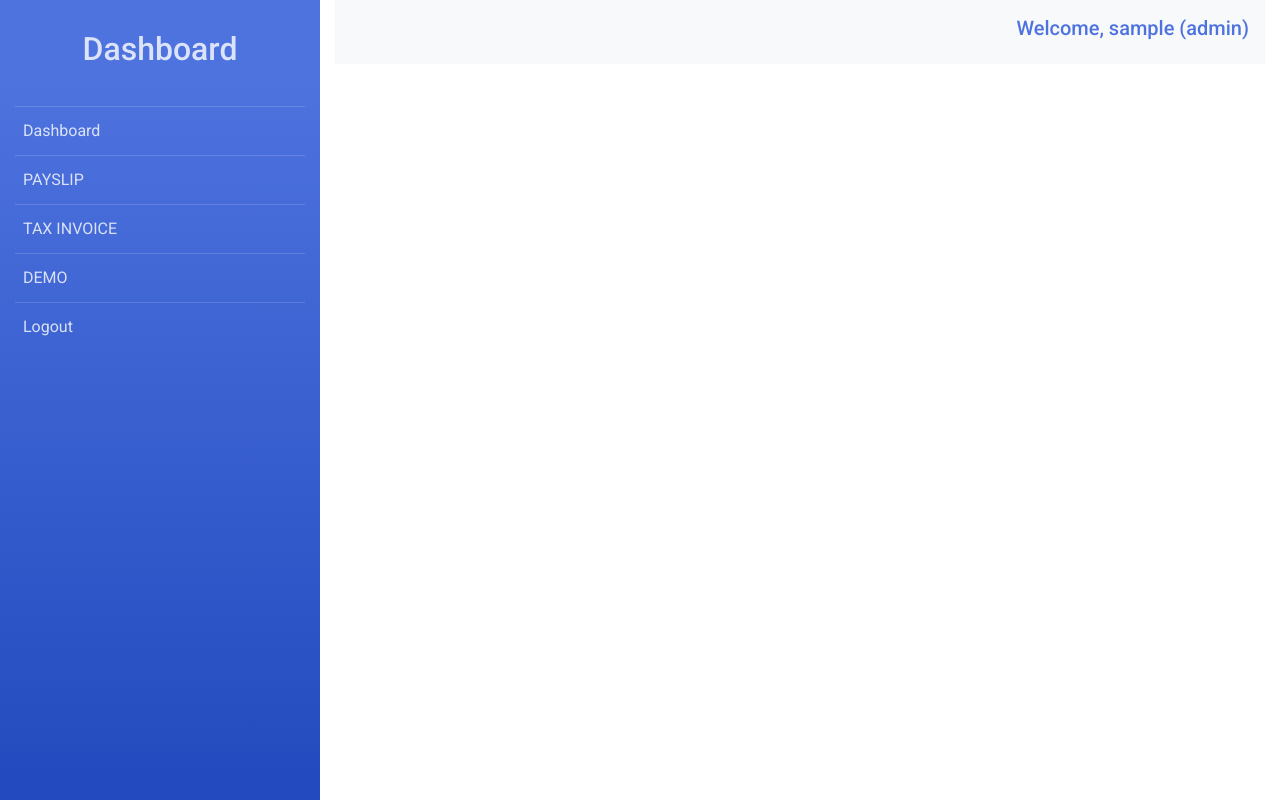
After one commit to subash7779/spacytest, a Django app: template myapp/templates/base.html in a window 1280 px wide. The commit adds this page. Run offline with Django 5.2, Linux system fonts and the light colour scheme; the template is opened without the code that fills it: most values are stand-ins (such as "Sample title", 1, 10 or a date in 2020); some libraries are stand-ins or nearby versions.

Commit message:
Demo menu added

```diff
--- /dev/null
+++ b/myapp/templates/base.html
@@ -0,0 +1,117 @@
+<!DOCTYPE html>
+<html lang="en">
+  <head>
+    <meta charset="UTF-8" />
+    <meta name="viewport" content="width=device-width, initial-scale=1.0" />
+    <title>{% block title %}Dashboard{% endblock %}</title>
+    <!-- Bootstrap CSS -->
+    <link
+      href="https://maxcdn.bootstrapcdn.com/bootstrap/4.5.2/css/bootstrap.min.css"
+      rel="stylesheet"
+    />
+    <link
+      href="https://fonts.googleapis.com/css2?family=Roboto:wght@400;500;700&display=swap"
+      rel="stylesheet"
+    />
+    <style>
+      body {
+        font-family: "Roboto", sans-serif;
+      }
+      /* Add your custom styles here */
+      .sidebar {
+        height: 100vh;
+      }
+      .sidebar .heading-text {
+        color: rgba(255, 255, 255, 0.8);
+        padding: 30px 8px;
+        text-align: center;
+      }
+      .sidebar li {
+        border-top: 1px solid rgba(255, 255, 255, 0.15);
+      }
+      .sidebar li a {
+        color: rgba(255, 255, 255, 0.8);
+        padding: 12px 8px;
+      }
+      .sidebar li a:hover {
+        color: #4e73df;
+        background: rgba(255, 255, 255, 0.8);
+      }
+      .bg-gradient-primary {
+        background-color: #4e73df;
+        background-image: linear-gradient(180deg, #4e73df 10%, #224abe 100%);
+        background-size: cover;
+      }
+      .theme-color {
+        color: #4e73df;
+      }
+
+      .content-block {
+        height: 80vh;
+        overflow-y: scroll;
+      }
+      .preloader {
+        position: fixed;
+        top: 0;
+        left: 0;
+        width: 100%;
+        height: 100vh;
+        background: #fff;
+        z-index: 9999;
+        text-align: center;
+        opacity: 0.8;
+      }
+      .preloader-icon {
+        position: relative;
+        top: 45%;
+      }
+    </style>
+    <script>
+      window.onload = function () {
+        document.querySelector(".preloader").style.display = "none";
+      };
+    </script>
+  </head>
+  <body>
+    <div class="preloader"><span class="preloader-icon">Loading.....</span></div>
+    <div class="container-fluid">
+      <div class="row">
+        <!-- Left Sidebar -->
+        <div class="col-md-3 bg-dark text-light bg-gradient-primary sidebar d-flex flex-column">
+          <h2 class="heading-text">Dashboard</h2>
+          <!-- <input type="text" class="form-control mt-4" placeholder="Enter text" /> -->
+          <ul class="nav flex-column">
+            <li class="nav-item">
+              <a class="nav-link active" href="/dashboard/">Dashboard</a>
+            </li>
+            <li class="nav-item">
+              <a class="nav-link" href="/dashboard/?doc=PAYSLIP">PAYSLIP</a>
+            </li>
+            <li class="nav-item">
+              <a class="nav-link" href="/dashboard/?doc=TAX_INVOICE">TAX INVOICE</a>
+            </li>
+            <li class="nav-item">
+              <a class="nav-link" href="/demo/">DEMO</a>
+            </li>
+            <li class="nav-item">
+              <a class="nav-link" href="/logout/">Logout</a>
+            </li>
+          </ul>
+        </div>
+        <!-- Content Area -->
+        <div class="col-md-9">
+          <!-- Top Header -->
+          <div class="bg-light p-3 text-right">
+            <h5 class="theme-color">Welcome, {{username}} ({{usertype}})</h5>
+          </div>
+          <!-- Content Block -->
+          {% block content %}{% endblock %}
+        </div>
+      </div>
+    </div>
+    <!-- Bootstrap JS and dependencies -->
+    <script src="https://ajax.googleapis.com/ajax/libs/jquery/3.5.1/jquery.min.js"></script>
+    <script src="https://cdnjs.cloudflare.com/ajax/libs/popper.js/1.16.0/umd/popper.min.js"></script>
+    <script src="https://maxcdn.bootstrapcdn.com/bootstrap/4.5.2/js/bootstrap.min.js"></script>
+  </body>
+</html>
--- a/siya/urls.py
+++ b/siya/urls.py
@@ -7,4 +7,5 @@ urlpatterns = [
     path('', login_view.user_login, name='user_login'),
     path('dashboard/', dashboard_view.dashboard, name='dashboard'),
     path('logout/', login_view.logout_view),
+    path('demo/', dashboard_view.demo, name='demo'),
 ]
```
Also changed, not shown: myapp/templates/dashboard.html (+3 -112 lines), myapp/templates/demo.html (added, +18 -0 lines), myapp/views/dashboard_view.py (+13 -0 lines).
